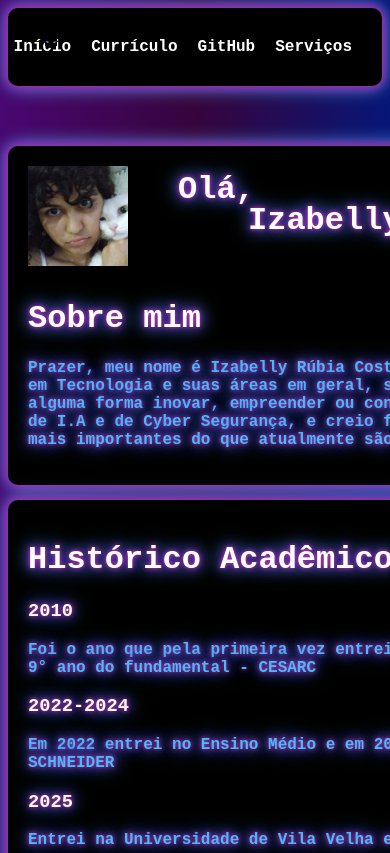
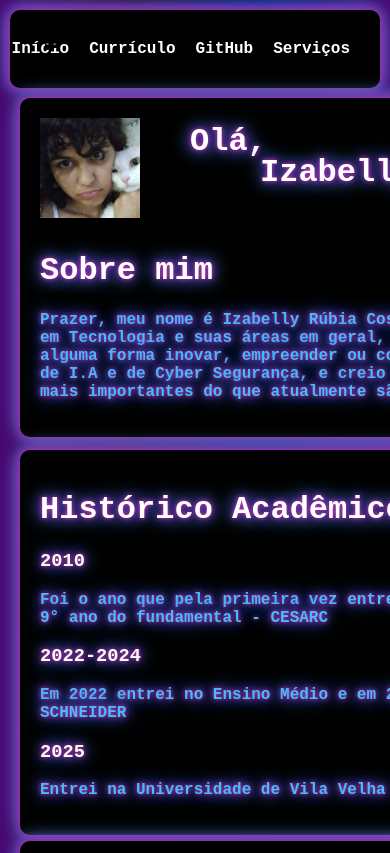
Before and after one commit to izabellyrubiac/Landing-Page, a plain HTML site: page index.html in a window 390 px wide. Shown: the top 853 px of the page. Drawn offline with Linux system fonts and the light colour scheme.

Commit message:
Add files via upload

```diff
--- a/style.css
+++ b/style.css
@@ -2,7 +2,8 @@
 }
 
 body {
-    background-image: linear-gradient(90deg, #490772, #37043b, #071677);
+    background-image: linear-gradient(90deg, #490772, #37043b, #071677,#490772);
+    margin: 10px;
 
 }
 
@@ -18,6 +19,8 @@ div {
     border-radius: 10px;
     width: 900px;
     transition: transform 0.3s ease;
+    margin: 10px;
+
 }
 
 div:hover {
@@ -103,3 +106,10 @@ div img {
     text-shadow: 0 5px 10px #02d9ff,
     0 0 5px #8723C4;
   }
+
+
+  @media (max-width: 768px) {
+    .fixodireita, .fixoesquerda {
+      width: 100%; /* Em telas pequenas, cada div ocupa toda a largura */
+    }
+  }
```
Also changed, not shown: index.html (+2 -1 lines), style2.css (line endings or trailing spaces), 1 other file.
